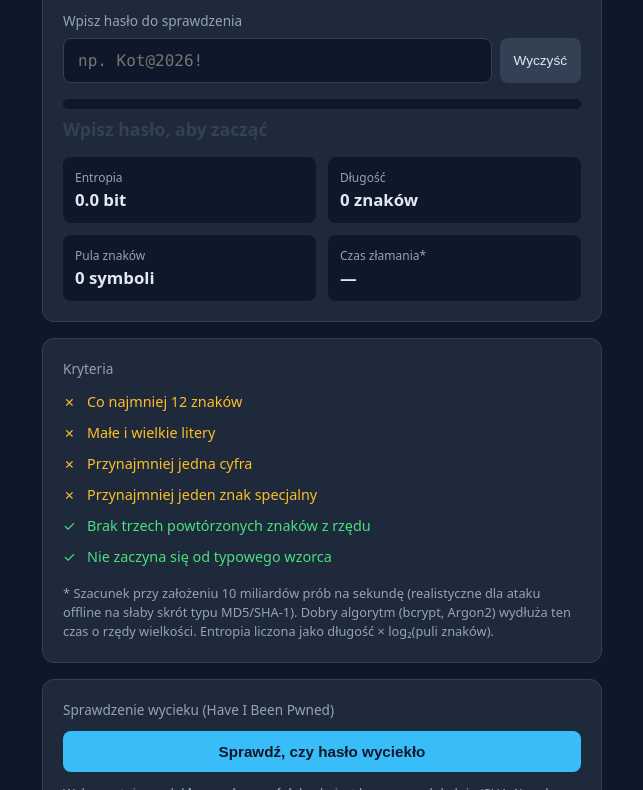
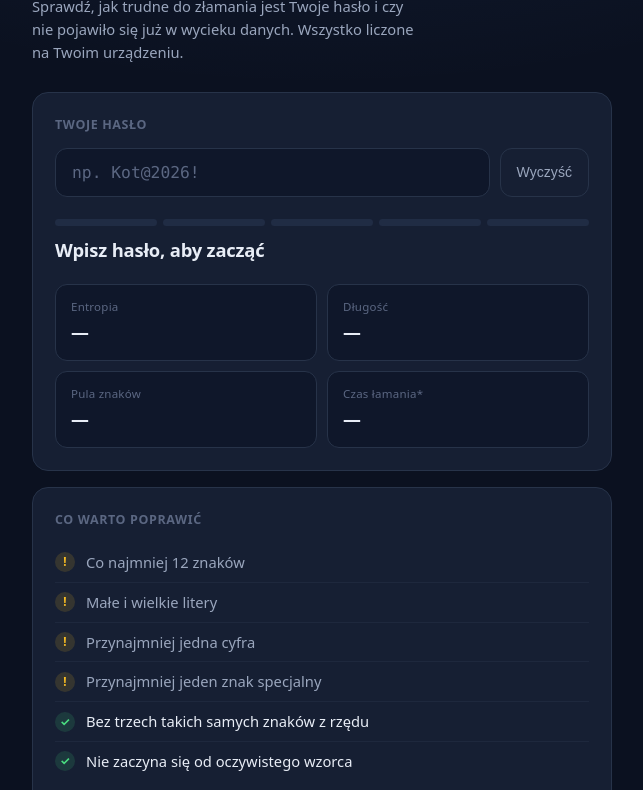
Before and after one commit to adrianmalysa49-code/analizator-hasla, a plain HTML site: page index.html in a window 1280 px wide. Shown: the part 133-923 px from the top of the page, without its empty margins (318-961 px from the left). Drawn offline with Linux system fonts and the light colour scheme.

Commit message:
Update index.html

```diff
--- a/index.html
+++ b/index.html
@@ -6,144 +6,248 @@
 <title>Analizator siły hasła</title>
 <style>
   :root {
-    --bg: #0f172a;
-    --card: #1e293b;
-    --text: #e2e8f0;
-    --muted: #94a3b8;
-    --border: #334155;
-    --accent: #38bdf8;
+    --bg: #0b1120;
+    --bg-soft: #0f172a;
+    --card: #161f33;
+    --card-hover: #1b2740;
+    --text: #e8edf6;
+    --muted: #9aa6bd;
+    --faint: #5b6782;
+    --border: #273349;
+    --accent: #5e9bff;
+    --accent-soft: #7db4ff;
+    --radius: 16px;
   }
   * { box-sizing: border-box; margin: 0; padding: 0; }
+  html { -webkit-text-size-adjust: 100%; }
   body {
     font-family: system-ui, -apple-system, "Segoe UI", Roboto, sans-serif;
-    background: var(--bg);
+    background:
+      radial-gradient(1200px 600px at 50% -10%, rgba(94, 155, 255, 0.10), transparent 60%),
+      var(--bg);
     color: var(--text);
     min-height: 100vh;
     display: flex;
     align-items: flex-start;
     justify-content: center;
-    padding: 24px;
+    padding: 32px 20px 64px;
+    line-height: 1.55;
   }
-  .wrap { width: 100%; max-width: 560px; }
-  h1 { font-size: 1.5rem; margin-bottom: 4px; }
-  .sub { color: var(--muted); font-size: 0.9rem; margin-bottom: 24px; }
+  .wrap { width: 100%; max-width: 580px; }
+
+  header { margin-bottom: 28px; }
+  .badge {
+    display: inline-flex;
+    align-items: center;
+    gap: 7px;
+    font-size: 0.72rem;
+    font-weight: 600;
+    letter-spacing: 0.04em;
+    text-transform: uppercase;
+    color: var(--accent-soft);
+    background: rgba(94, 155, 255, 0.10);
+    border: 1px solid rgba(94, 155, 255, 0.22);
+    padding: 5px 11px;
+    border-radius: 999px;
+    margin-bottom: 16px;
+  }
+  .badge .dot { width: 6px; height: 6px; border-radius: 50%; background: var(--accent); }
+  h1 { font-size: 1.7rem; font-weight: 700; letter-spacing: -0.02em; margin-bottom: 8px; }
+  .sub { color: var(--muted); font-size: 0.92rem; max-width: 46ch; }
+
   .card {
     background: var(--card);
     border: 1px solid var(--border);
-    border-radius: 12px;
-    padding: 20px;
+    border-radius: var(--radius);
+    padding: 22px;
     margin-bottom: 16px;
+    transition: border-color 0.2s ease, background 0.2s ease;
   }
-  label { display: block; font-size: 0.85rem; color: var(--muted); margin-bottom: 8px; }
-  .input-row { display: flex; gap: 8px; }
+  .card:hover { border-color: #324161; }
+  .card-title {
+    font-size: 0.78rem;
+    font-weight: 600;
+    letter-spacing: 0.05em;
+    text-transform: uppercase;
+    color: var(--faint);
+    margin-bottom: 14px;
+  }
+
+  .input-row { display: flex; gap: 10px; }
   input[type="text"] {
     flex: 1;
-    background: var(--bg);
+    min-width: 0;
+    background: var(--bg-soft);
     border: 1px solid var(--border);
-    border-radius: 8px;
-    padding: 12px 14px;
+    border-radius: 12px;
+    padding: 14px 16px;
     color: var(--text);
-    font-size: 1rem;
-    font-family: ui-monospace, "Cascadia Code", Consolas, monospace;
+    font-size: 1.02rem;
+    font-family: ui-monospace, "Cascadia Code", "SF Mono", Consolas, monospace;
+    transition: border-color 0.15s ease, box-shadow 0.15s ease;
   }
-  input:focus { outline: 2px solid var(--accent); border-color: var(--accent); }
-  button {
-    background: var(--border);
-    border: none;
-    border-radius: 8px;
-    padding: 0 14px;
-    color: var(--text);
+  input::placeholder { color: var(--faint); }
+  input:focus {
+    outline: none;
+    border-color: var(--accent);
+    box-shadow: 0 0 0 3px rgba(94, 155, 255, 0.18);
+  }
+  .ghost-btn {
+    background: transparent;
+    border: 1px solid var(--border);
+    border-radius: 12px;
+    padding: 0 16px;
+    color: var(--muted);
     cursor: pointer;
-    font-size: 0.85rem;
+    font-size: 0.88rem;
+    font-weight: 500;
+    transition: all 0.15s ease;
+    white-space: nowrap;
   }
-  button:hover { background: #475569; }
-  button:disabled { opacity: 0.5; cursor: default; }
-  .bar-track {
-    height: 10px;
-    background: var(--bg);
+  .ghost-btn:hover { border-color: #3a4a6c; color: var(--text); background: var(--card-hover); }
+
+  .meter { display: flex; gap: 6px; margin: 22px 0 10px; }
+  .seg {
+    height: 7px;
+    flex: 1;
     border-radius: 999px;
-    overflow: hidden;
-    margin: 16px 0 8px;
+    background: #202c44;
+    transition: background 0.3s ease, box-shadow 0.3s ease;
   }
-  .bar-fill {
-    height: 100%;
-    width: 0;
-    border-radius: 999px;
-    transition: width 0.25s ease, background 0.25s ease;
+  .verdict-row { display: flex; align-items: baseline; justify-content: space-between; gap: 12px; }
+  .verdict { font-weight: 700; font-size: 1.15rem; letter-spacing: -0.01em; }
+  .verdict-hint { font-size: 0.85rem; color: var(--muted); }
+
+  .stats { display: grid; grid-template-columns: 1fr 1fr; gap: 10px; margin-top: 20px; }
+  .stat {
+    background: var(--bg-soft);
+    border: 1px solid var(--border);
+    border-radius: 12px;
+    padding: 13px 15px;
   }
-  .verdict { font-weight: 600; font-size: 1.1rem; }
-  .stats { display: grid; grid-template-columns: 1fr 1fr; gap: 12px; margin-top: 16px; }
-  .stat {
-    background: var(--bg);
-    border-radius: 8px;
-    padding: 12px;
+  .stat .k { font-size: 0.72rem; color: var(--faint); letter-spacing: 0.02em; }
+  .stat .v { font-size: 1.12rem; font-weight: 700; margin-top: 3px; letter-spacing: -0.01em; }
+
+  ul { list-style: none; }
+  li {
+    padding: 8px 0;
+    font-size: 0.92rem;
+    display: flex;
+    gap: 11px;
+    align-items: center;
+    border-bottom: 1px solid rgba(39, 51, 73, 0.5);
   }
-  .stat .k { font-size: 0.75rem; color: var(--muted); }
-  .stat .v { font-size: 1.05rem; font-weight: 600; margin-top: 2px; }
-  ul { list-style: none; }
-  li { padding: 6px 0; font-size: 0.9rem; display: flex; gap: 8px; align-items: baseline; }
-  li .mark { width: 16px; flex-shrink: 0; }
-  .ok { color: #4ade80; }
-  .warn { color: #fbbf24; }
-  .note { color: var(--muted); font-size: 0.8rem; margin-top: 12px; line-height: 1.5; }
+  li:last-child { border-bottom: none; }
+  li .mark {
+    width: 20px; height: 20px;
+    flex-shrink: 0;
+    border-radius: 50%;
+    display: inline-flex;
+    align-items: center;
+    justify-content: center;
+    font-size: 0.72rem;
+    font-weight: 700;
+  }
+  li.ok .mark { background: rgba(74, 222, 128, 0.14); color: #4ade80; }
+  li.warn .mark { background: rgba(251, 191, 36, 0.14); color: #fbbf24; }
+  li.ok .txt { color: var(--text); }
+  li.warn .txt { color: var(--muted); }
+
+  .note { color: var(--faint); font-size: 0.8rem; margin-top: 14px; line-height: 1.6; }
+  .note strong { color: var(--muted); font-weight: 600; }
+
   .breach-btn {
     width: 100%;
-    background: var(--accent);
-    color: #0f172a;
+    background: linear-gradient(135deg, #5e9bff, #4f7fe8);
+    color: #fff;
+    border: none;
     font-weight: 600;
-    padding: 12px;
-    font-size: 0.95rem;
-    margin-top: 4px;
+    padding: 14px;
+    font-size: 0.96rem;
+    border-radius: 12px;
+    cursor: pointer;
+    transition: filter 0.15s ease, transform 0.05s ease;
   }
-  .breach-btn:hover { background: #7dd3fc; }
-  .breach-result { margin-top: 16px; font-size: 0.95rem; line-height: 1.5; display: none; }
-  .breach-result.show { display: block; }
-  .breach-safe { color: #4ade80; font-weight: 600; }
-  .breach-pwned { color: #f87171; font-weight: 600; }
-  .breach-count { font-size: 1.6rem; font-weight: 700; color: #f87171; }
+  .breach-btn:hover { filter: brightness(1.08); }
+  .breach-btn:active { transform: translateY(1px); }
+  .breach-btn:disabled { filter: saturate(0.4) brightness(0.8); cursor: default; }
+
+  .breach-result {
+    margin-top: 16px;
+    padding: 16px;
+    border-radius: 12px;
+    font-size: 0.92rem;
+    line-height: 1.55;
+    display: none;
+    border: 1px solid var(--border);
+    background: var(--bg-soft);
+  }
+  .breach-result.show { display: block; animation: fade 0.25s ease; }
+  @keyframes fade { from { opacity: 0; transform: translateY(4px); } to { opacity: 1; transform: none; } }
+  .breach-head { font-weight: 700; font-size: 1.02rem; margin-bottom: 4px; }
+  .breach-safe .breach-head { color: #4ade80; }
+  .breach-pwned .breach-head { color: #f87171; }
+  .breach-count { font-size: 1.9rem; font-weight: 800; color: #f87171; letter-spacing: -0.02em; margin: 2px 0; }
+  .breach-sub { color: var(--muted); }
+  .breach-warn .breach-head { color: #fbbf24; }
+
+  footer { text-align: center; color: var(--faint); font-size: 0.78rem; margin-top: 24px; }
 </style>
 </head>
 <body>
 <div class="wrap">
-  <h1>Analizator siły hasła</h1>
-  <p class="sub">Szacuje entropię hasła i odporność na atak siłowy. Nic nie jest wysyłane — wszystko liczy się lokalnie w przeglądarce.</p>
+  <header>
+    <span class="badge"><span class="dot"></span>Bezpieczeństwo haseł</span>
+    <h1>Analizator siły hasła</h1>
+    <p class="sub">Sprawdź, jak trudne do złamania jest Twoje hasło i czy nie pojawiło się już w wycieku danych. Wszystko liczone na Twoim urządzeniu.</p>
+  </header>
 
   <div class="card">
-    <label for="pwd">Wpisz hasło do sprawdzenia</label>
+    <div class="card-title">Twoje hasło</div>
     <div class="input-row">
       <input type="text" id="pwd" autocomplete="off" spellcheck="false" placeholder="np. Kot@2026!">
-      <button id="toggle" type="button">Wyczyść</button>
+      <button class="ghost-btn" id="toggle" type="button">Wyczyść</button>
     </div>
 
-    <div class="bar-track"><div class="bar-fill" id="bar"></div></div>
-    <div class="verdict" id="verdict">Wpisz hasło, aby zacząć</div>
+    <div class="meter" id="meter">
+      <div class="seg"></div><div class="seg"></div><div class="seg"></div>
+      <div class="seg"></div><div class="seg"></div>
+    </div>
+    <div class="verdict-row">
+      <span class="verdict" id="verdict">Wpisz hasło, aby zacząć</span>
+      <span class="verdict-hint" id="verdictHint"></span>
+    </div>
 
     <div class="stats">
       <div class="stat"><div class="k">Entropia</div><div class="v" id="entropy">—</div></div>
       <div class="stat"><div class="k">Długość</div><div class="v" id="length">—</div></div>
       <div class="stat"><div class="k">Pula znaków</div><div class="v" id="pool">—</div></div>
-      <div class="stat"><div class="k">Czas złamania*</div><div class="v" id="crack">—</div></div>
+      <div class="stat"><div class="k">Czas łamania*</div><div class="v" id="crack">—</div></div>
     </div>
   </div>
 
   <div class="card">
-    <label>Kryteria</label>
+    <div class="card-title">Co warto poprawić</div>
     <ul id="checks"></ul>
-    <p class="note">* Szacunek przy założeniu 10 miliardów prób na sekundę (realistyczne dla ataku offline na słaby skrót typu MD5/SHA-1). Dobry algorytm (bcrypt, Argon2) wydłuża ten czas o rzędy wielkości. Entropia liczona jako długość × log₂(puli znaków).</p>
+    <p class="note">* Szacunek przy założeniu <strong>10 miliardów prób na sekundę</strong> — tyle potrafi osiągnąć atak na słabo zabezpieczony skrót (MD5, SHA-1). Porządne algorytmy do przechowywania haseł (bcrypt, Argon2) wydłużają ten czas o całe rzędy wielkości. Entropię liczymy jako długość hasła razy log₂ z puli dostępnych znaków.</p>
   </div>
 
   <div class="card">
-    <label>Sprawdzenie wycieku (Have I Been Pwned)</label>
+    <div class="card-title">Sprawdzenie wycieku · Have I Been Pwned</div>
     <button class="breach-btn" id="breachBtn" type="button">Sprawdź, czy hasło wyciekło</button>
     <div class="breach-result" id="breachResult"></div>
-    <p class="note">Wykorzystuje model <strong>k-anonimowości</strong>: hasło jest haszowane lokalnie (SHA-1), a do serwera wysyłane jest tylko <strong>pierwszych 5 znaków</strong> skrótu. Serwer odsyła listę pasujących końcówek, a dopasowanie sprawdzane jest u Ciebie. Pełne hasło ani pełny skrót nigdy nie opuszczają przeglądarki. Wymaga połączenia z internetem oraz uruchomienia przez HTTPS (GitHub Pages / Vercel) lub localhost.</p>
+    <p class="note">Działa w modelu <strong>k-anonimowości</strong>: hasło jest szyfrowane skrótem (SHA-1) u Ciebie, a do serwera trafia tylko <strong>pierwszych 5 znaków</strong> tego skrótu. Serwer odsyła listę pasujących końcówek, a dopasowanie następuje już w Twojej przeglądarce. Pełne hasło nigdy jej nie opuszcza. Funkcja wymaga internetu oraz uruchomienia przez HTTPS (GitHub Pages, Vercel) albo na localhost.</p>
   </div>
+
+  <footer>Hasła nie są nigdzie zapisywane ani wysyłane w całości.</footer>
 </div>
 
 <script>
   const pwd = document.getElementById("pwd");
-  const bar = document.getElementById("bar");
+  const meter = document.getElementById("meter");
+  const segs = meter.querySelectorAll(".seg");
   const verdict = document.getElementById("verdict");
+  const verdictHint = document.getElementById("verdictHint");
   const entropyEl = document.getElementById("entropy");
   const lengthEl = document.getElementById("length");
   const poolEl = document.getElementById("pool");
@@ -159,7 +263,7 @@
     if (/[a-z]/.test(p)) pool += 26;
     if (/[A-Z]/.test(p)) pool += 26;
     if (/[0-9]/.test(p)) pool += 10;
-    if (/[^A-Za-z0-9]/.test(p)) pool += 33; // typowe znaki specjalne
+    if (/[^A-Za-z0-9]/.test(p)) pool += 33;
     return pool;
   }
 
@@ -185,34 +289,50 @@
     return "natychmiast";
   }
 
+  const LEVELS = [
+    { max: 28,  label: "Bardzo słabe",  hint: "łamane natychmiast",       color: "#ef4444", lit: 1 },
+    { max: 40,  label: "Słabe",         hint: "łatwe do złamania",        color: "#f97316", lit: 2 },
+    { max: 60,  label: "Umiarkowane",   hint: "może nie wystarczyć",      color: "#fbbf24", lit: 3 },
+    { max: 80,  label: "Silne",         hint: "dobra odporność",          color: "#4ade80", lit: 4 },
+    { max: Infinity, label: "Bardzo silne", hint: "praktycznie nie do złamania", color: "#22d3ee", lit: 5 },
+  ];
+
   function analyze(p) {
     const len = p.length;
     const pool = charPool(p);
     const entropy = len > 0 ? len * Math.log2(pool || 1) : 0;
-    const combinations = Math.pow(pool, len);
-    const seconds = combinations / GUESSES_PER_SEC;
+    const seconds = Math.pow(pool, len) / GUESSES_PER_SEC;
 
-    entropyEl.textContent = entropy.toFixed(1) + " bit";
-    lengthEl.textContent = len + " znaków";
-    poolEl.textContent = pool + " symboli";
+    entropyEl.textContent = len > 0 ? entropy.toFixed(0) + " bit" : "—";
+    lengthEl.textContent = len > 0 ? len + " zn." : "—";
+    poolEl.textContent = len > 0 ? pool + " symb." : "—";
     crackEl.textContent = len > 0 ? formatTime(seconds) : "—";
 
-    let label, color, pct;
-    if (len === 0) { label = "Wpisz hasło, aby zacząć"; color = "var(--border)"; pct = 0; }
-    else if (entropy < 28) { label = "Bardzo słabe"; color = "#ef4444"; pct = 15; }
-    else if (entropy < 40) { label = "Słabe"; color = "#f97316"; pct = 35; }
-    else if (entropy < 60) { label = "Umiarkowane"; color = "#fbbf24"; pct = 60; }
-    else if (entropy < 80) { label = "Silne"; color = "#4ade80"; pct = 82; }
-    else { label = "Bardzo silne"; color = "#22d3ee"; pct = 100; }
+    let level, lit;
+    if (len === 0) {
+      verdict.textContent = "Wpisz hasło, aby zacząć";
+      verdict.style.color = "var(--text)";
+      verdictHint.textContent = "";
+      lit = 0;
+    } else {
+      level = LEVELS.find(l => entropy < l.max);
+      verdict.textContent = level.label;
+      verdict.style.color = level.color;
+      verdictHint.textContent = level.hint;
+      lit = level.lit;
+    }
 
-    verdict.textContent = label;
-    verdict.style.color = color;
-    bar.style.width = pct + "%";
-    bar.style.background = color;
+    segs.forEach((seg, i) => {
+      if (i < lit) {
+        seg.style.background = level.color;
+        seg.style.boxShadow = "0 0 8px " + level.color + "66";
+      } else {
+        seg.style.background = "#202c44";
+        seg.style.boxShadow = "none";
+      }
+    });
 
     renderChecks(p);
-
-    // reset wyniku wycieku przy każdej zmianie hasła
     breachResult.classList.remove("show");
     breachResult.innerHTML = "";
   }
@@ -223,15 +343,13 @@
       { ok: /[a-z]/.test(p) && /[A-Z]/.test(p), text: "Małe i wielkie litery" },
       { ok: /[0-9]/.test(p), text: "Przynajmniej jedna cyfra" },
       { ok: /[^A-Za-z0-9]/.test(p), text: "Przynajmniej jeden znak specjalny" },
-      { ok: !/(.)\1\1/.test(p), text: "Brak trzech powtórzonych znaków z rzędu" },
-      { ok: !/^(123|qwerty|haslo|hasło|password|admin)/i.test(p), text: "Nie zaczyna się od typowego wzorca" },
+      { ok: !/(.)\1\1/.test(p), text: "Bez trzech takich samych znaków z rzędu" },
+      { ok: !/^(123|qwerty|haslo|hasło|password|admin)/i.test(p), text: "Nie zaczyna się od oczywistego wzorca" },
     ];
     checksEl.innerHTML = rules.map(r =>
-      `<li class="${r.ok ? 'ok' : 'warn'}"><span class="mark">${r.ok ? '✓' : '✗'}</span>${r.text}</li>`
+      `<li class="${r.ok ? 'ok' : 'warn'}"><span class="mark">${r.ok ? '✓' : '!'}</span><span class="txt">${r.text}</span></li>`
     ).join("");
   }
-
-  // --- Sprawdzanie wycieku przez Have I Been Pwned (k-anonimowość) ---
 
   async function sha1Hex(text) {
     const data = new TextEncoder().encode(text);
@@ -242,19 +360,26 @@
       .toUpperCase();
   }
 
+  function showBreach(cls, html) {
+    breachResult.className = "breach-result show " + cls;
+    breachResult.innerHTML = html;
+  }
+
   async function checkBreach() {
     const password = pwd.value;
     if (!password) {
-      showBreach('<span class="warn">Najpierw wpisz hasło.</span>');
+      showBreach("breach-warn", '<div class="breach-head">Najpierw wpisz hasło</div>');
       return;
     }
     if (!window.crypto || !crypto.subtle) {
-      showBreach('<span class="warn">To przeglądarka nie udostępnia Web Crypto w tym kontekście. Uruchom aplikację przez HTTPS (GitHub Pages / Vercel) lub localhost.</span>');
+      showBreach("breach-warn",
+        '<div class="breach-head">Funkcja niedostępna w tym trybie</div>' +
+        '<div class="breach-sub">Uruchom stronę przez HTTPS (GitHub Pages / Vercel) lub na localhost — otwarcie pliku z dysku blokuje szyfrowanie w przeglądarce.</div>');
       return;
     }
 
     breachBtn.disabled = true;
-    breachBtn.textContent = "Sprawdzam...";
+    breachBtn.textContent = "Sprawdzam…";
 
     try {
       const hash = await sha1Hex(password);
@@ -272,28 +397,23 @@
       }
 
       if (count > 0) {
-        showBreach(
-          '<div class="breach-pwned">Hasło wystąpiło w znanych wyciekach!</div>' +
+        showBreach("breach-pwned",
+          '<div class="breach-head">To hasło jest w wyciekach</div>' +
           '<div class="breach-count">' + count.toLocaleString("pl-PL") + '</div>' +
-          '<div>razy w bazach naruszeń. Nie używaj tego hasła.</div>'
-        );
+          '<div class="breach-sub">tyle razy pojawiło się w znanych naruszeniach danych. Nie używaj go — zmień na inne.</div>');
       } else {
-        showBreach(
-          '<div class="breach-safe">Nie znaleziono tego hasła w bazie wycieków.</div>' +
-          '<div>To nie gwarantuje bezpieczeństwa, ale dobry znak.</div>'
-        );
+        showBreach("breach-safe",
+          '<div class="breach-head">Brak w bazie wycieków</div>' +
+          '<div class="breach-sub">Tego hasła nie znaleziono w znanych naruszeniach. To dobry znak, ale nie gwarancja — liczy się też jego siła.</div>');
       }
     } catch (e) {
-      showBreach('<span class="warn">Nie udało się połączyć z API (' + e.message + '). Sprawdź internet lub czy strona działa przez HTTPS.</span>');
+      showBreach("breach-warn",
+        '<div class="breach-head">Nie udało się połączyć</div>' +
+        '<div class="breach-sub">Sprawdź internet albo czy strona działa przez HTTPS. (' + e.message + ')</div>');
     } finally {
       breachBtn.disabled = false;
       breachBtn.textContent = "Sprawdź, czy hasło wyciekło";
     }
-  }
-
-  function showBreach(html) {
-    breachResult.innerHTML = html;
-    breachResult.classList.add("show");
   }
 
   pwd.addEventListener("input", () => analyze(pwd.value));
```
